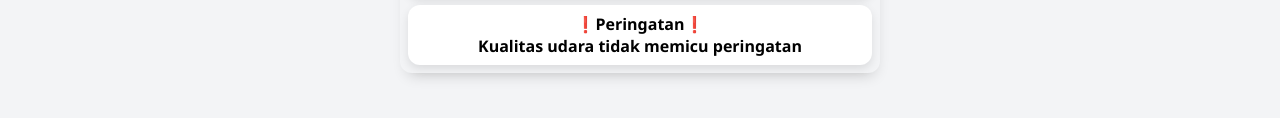
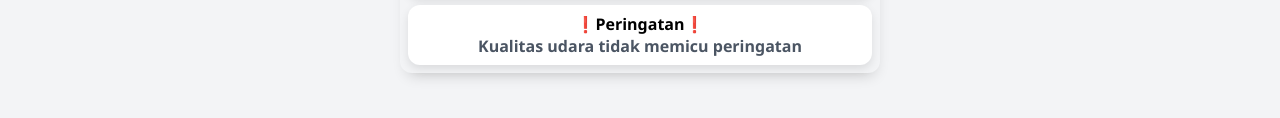
Before and after one commit to bengbengku/air-quality, a plain HTML site: page index.html in a window 1280 px wide. Shown: the part 610-728 px from the top of the page. Drawn offline with nearby package versions, Linux system fonts and the light colour scheme; no server answers.

Commit message:
update: color warning

```diff
--- a/style/style.css
+++ b/style/style.css
@@ -159,6 +159,7 @@ main {
 
 .warning span:nth-of-type(2) {
   font-weight: 600;
+  color: #4b5563;
 }
 
 .summary-box {
```
